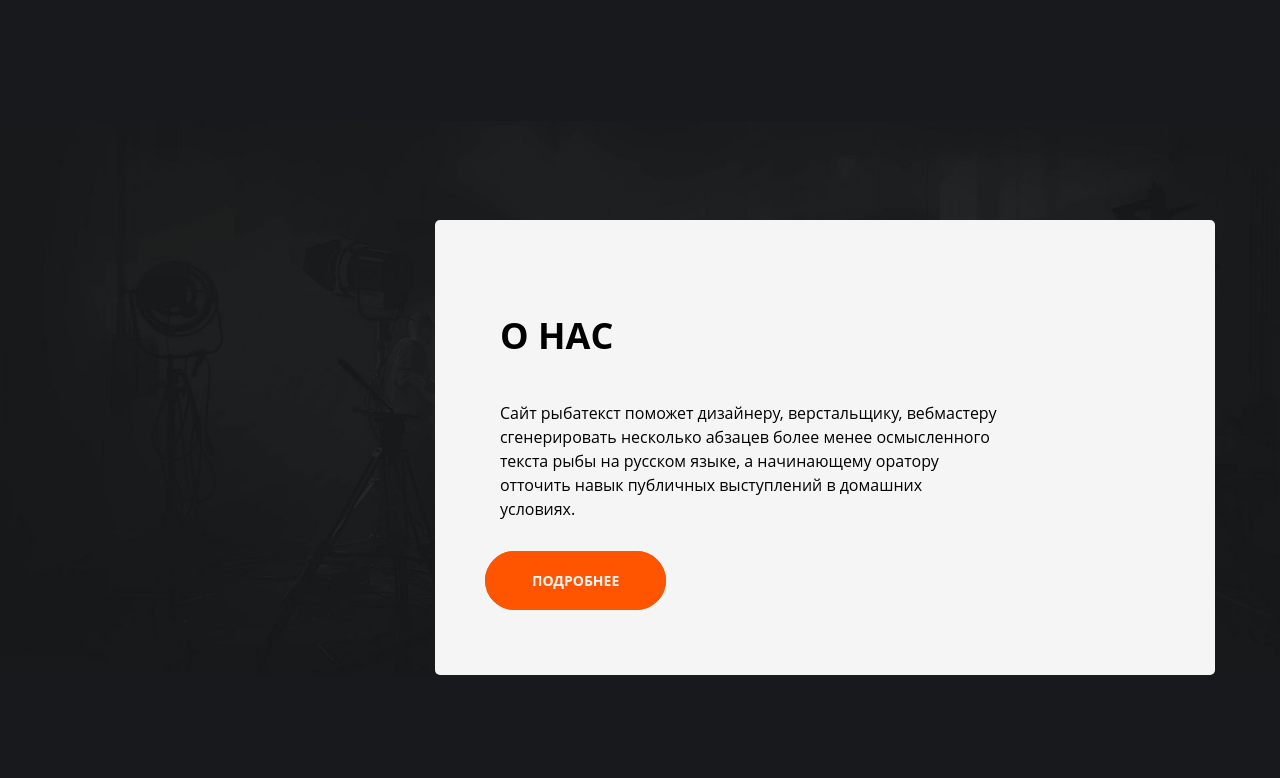
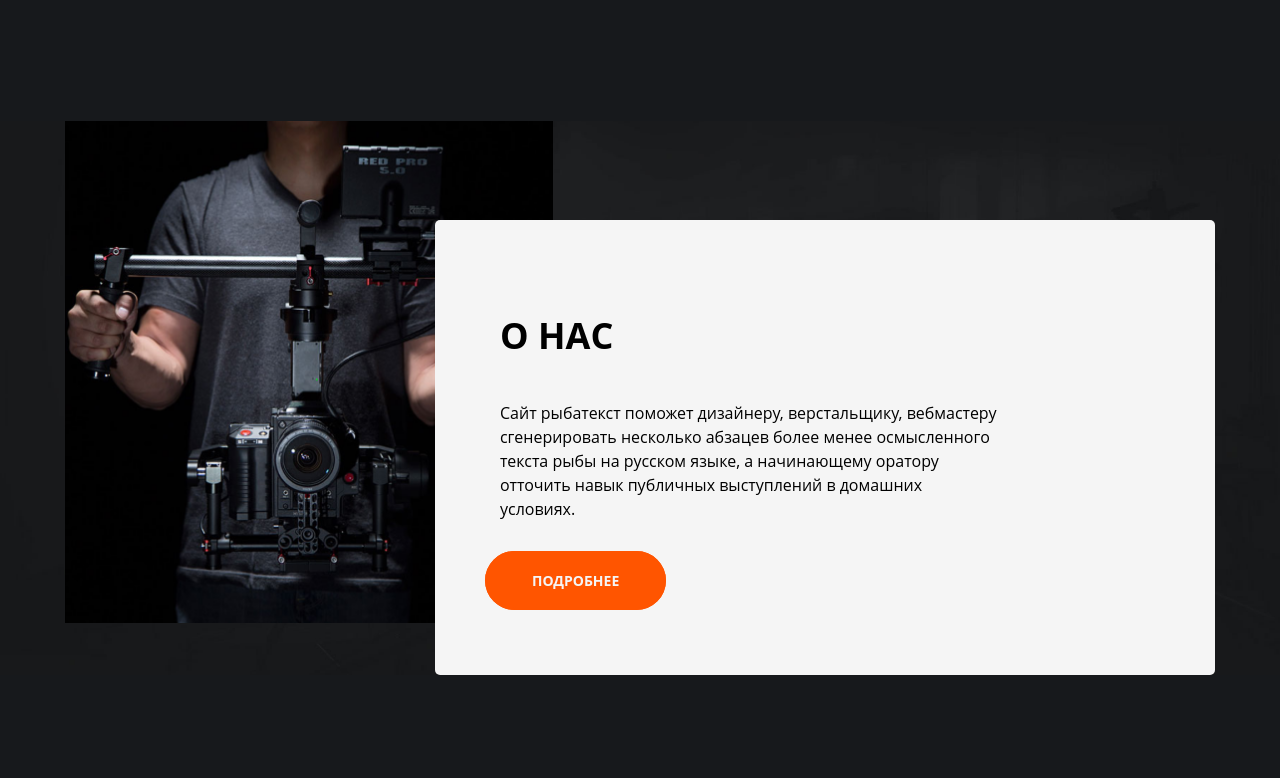
Before and after one commit to Shinoyu89/video-production, a plain HTML site: page index.html in a window 1280 px wide. Shown: the part 2080-2858 px from the top of the page. Drawn offline with Linux system fonts and the light colour scheme; files that its build step writes are made by us from their sources; files whose address does not match are found by name.

Commit message:
Update about.css

```diff
--- a/css/blocks/about.css
+++ b/css/blocks/about.css
@@ -12,7 +12,7 @@
     display: block;
     width: 488px;
     height: 502px;
-    background: url(".images/cameraman.png") center center / cover no-repeat;
+    background: url("/images/cameraman.png") center center / cover no-repeat;
 }
 
 .about__desc {
```
